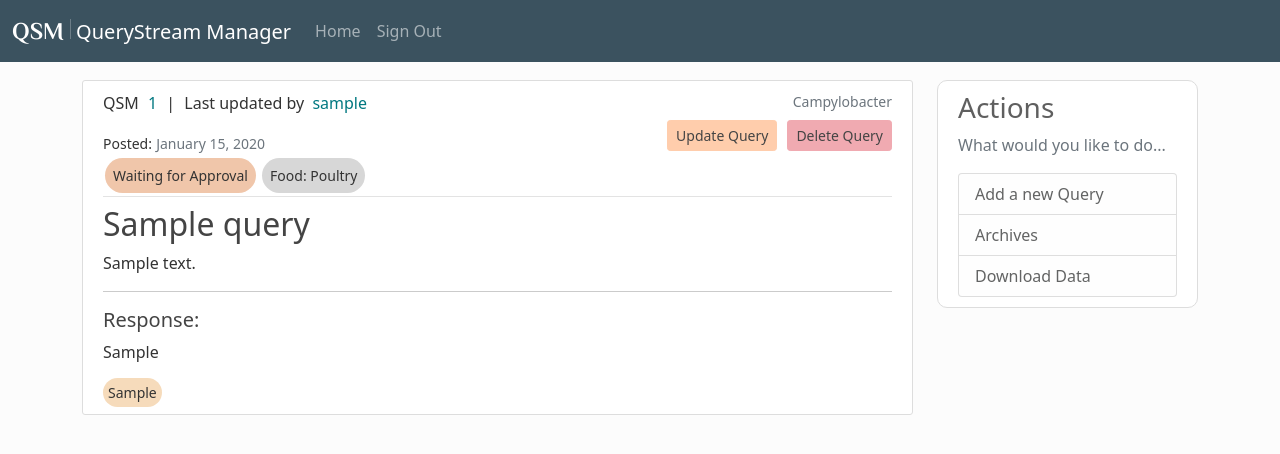
After one commit to BFSSI-Bioinformatics-Lab/cqt_customer_query_tool, a Django app: page /query/1/ in a window 1280 px wide. The commit adds this page. Shown: the top 454 px of the page. Run offline with Django 4.2, Linux system fonts and the light colour scheme; a user stored in the database is signed in; tables that the repository leaves empty hold one stand-in row (values such as "Sample post"); parts of the project's set-up code (start-up, migrations or seed data) failed here and were passed over; some libraries are stand-ins or nearby versions.

Commit message:
added quater option to model and detail+user page

```diff
--- a/api/models.py
+++ b/api/models.py
@@ -9,6 +9,14 @@ STATUS_CHOICES = (
     ('IN_PROGRESS', 'In Progress'),
     ('WAITING_FOR_APPROVAL', 'Waiting for Approval'),
     ('COMPLETED', 'Completed')
+)
+
+QUARTER = (
+    ('Q1', 'Q1'),
+    ('Q2', 'Q2'),
+    ('Q3', 'Q3'),
+    ('Q4', 'Q4'),
+    ('Not Applicable / Other', 'Not Applicable / Other')
 )
 
 PATHOGEN = (
@@ -66,6 +74,7 @@ class Query(models.Model):
 
     status = models.CharField(max_length=50, choices=STATUS_CHOICES, default='IN_PROGRESS')
     number_RDIMS = models.IntegerField(blank=True, null=True)
+    quarter = models.CharField(max_length=50, choices=QUARTER, default='Not Applicable / Other')
 
     date_input = models.DateTimeField(default=timezone.now)
     date_due = models.DateField(blank=True, null=True)
@@ -90,7 +99,7 @@ class Query(models.Model):
 
     affiliations = models.CharField(max_length=500, blank=True, null=True)
     query_redirected_to = models.CharField(max_length=500, blank=True, null=True)
-    additiona_information = models.TextField(null=True, blank=True)
+    additional_information = models.TextField(null=True, blank=True)
 
     updated = models.DateTimeField(auto_now=True)
     history = HistoricalRecords()
--- /dev/null
+++ b/query/templates/Query/detail_page.html
@@ -0,0 +1,89 @@
+{% extends "base.html" %}
+
+{% block content %}
+
+  <article class="media content-section">
+    <div class="media-body">
+      <div class="article-metadata ">
+        <div class="d-flex flex-row justify-content-between mb-2">
+          <div class="">
+{#            <a class="mr-3 d-flex flex-row align-items-center" style="color: #007880;"#}
+{#                href="{% url 'user_list' query.evaluator.username %}">{{ query.evaluator }}</a>#}
+            <p>QSM <span style="color: #007880; margin-left: 5px;">
+              {{ query.id }}</span>  <span style="margin: 0 5px">|</span>  Last updated by
+            <span style="color: #007880; margin-left: 4px;">{{ query.evaluator }}</span></p>
+            {% if query.date_input|date:'F d, Y' == query.updated|date:'F d, Y' %}
+              <div>
+                <small class="align-items-end font-weight-bold font-italic">
+                  Posted:</small>
+                <small class="text-muted  align-items-end" style="margin-right: 5px">
+                {{ query.date_input|date:'F d, Y' }}</small>
+              </div>
+            {% elif query.date_input|date:'F d, Y' != query.updated|date:'F d, Y' %}
+              <div>
+                <small class="align-items-end font-weight-bold font-italic">
+                  Posted:</small>
+                <small class="text-muted  align-items-end" style="margin-right: 5px">
+                {{ query.date_input|date:'F d, Y' }}</small>
+  {#              separator between dates#}
+                <small>|</small>
+                <small class="align-items-end font-weight-bold font-italic"
+                       style="margin-left: 5px"> Updated:</small>
+                <small class="text-muted  align-items-end">
+                {{ query.updated|date:'F d, Y' }}</small>
+              </div>
+
+            {% endif %}
+
+            <div class="mt-2">
+              {% if query.get_status_display == 'Completed' %}
+                <small class="article-footer bg-final status-bg">{{ query.get_status_display }}</small>
+              {% else %}
+                <small class="article-footer bg-progress status-bg">{{ query.get_status_display }}</small>
+              {% endif %}
+              {% if query.get_food_display == 'Beef' %}
+                <small class="article-footer bg-final status-bg"
+                >Food: {{ query.get_food_display }}</small>
+              {% else %}
+                <small class="article-footer bg-archived status-bg">Food: {{ query.get_food_display }}</small>
+              {% endif %}
+            </div>
+          </div>
+
+          <div>
+            <small class="text-muted d-flex flex-row justify-content-end">{{ query.pathogen }}</small>
+
+            <div class="d-flex flex-row justify-content-end mt-2 mb-2">
+              <a class="btn btn-orange btn-sm"
+                   href="#">Update Query</a>
+              <a class="btn btn-red btn-l-margin btn-sm"
+                   href="#">Delete Query</a>
+            </div>
+
+          </div>
+        </div>
+
+
+      </div>
+      <h2 class="article-title mt-2">{{ query.subject_line }}</h2>
+      <p class="article-content" style="overflow: auto;">{{ query.query_text }}</p>
+{#      <h4 class="article-content" style="overflow: auto;">Links:</h4>#}
+      <hr>
+      <h5>Response:</h5>
+      <p class="article-content" style="overflow: auto;">{{ query.query_response }}</p>
+
+      <small class="article-footer bg-yellow key-bg">{{ query.key_words }}</small>
+
+    </div>
+{#    {% if query.evaluator == user %}#}
+{#      <div style="margin-top: 20px;">#}
+{#        <a class="btn btn-green btn-sm"#}
+{#             href="{% url "query_update" pk=query.id%}">Update Query</a>#}
+{#        <a class="btn btn-red btn-l-margin btn-sm"#}
+{#             href="{% url "query_delete" pk=query.id%}">Delete Query</a>#}
+{#      </div>#}
+{#    {% endif %}#}
+
+  </article>
+
+{% endblock content %}
--- a/query/urls.py
+++ b/query/urls.py
@@ -4,8 +4,8 @@ from . import views
 
 urlpatterns = [
     path('', views.QueryView.as_view(), name='home_page'),
-#     path('user/<str:username>', views.UserListView.as_view(), name='user_list'),
-#     path('entry/<int:pk>/', views.EntryDetailView.as_view(), name='entry_detail'),
+    path('user/<str:username>', views.UserListView.as_view(), name='user_list'),
+    path('query/<int:pk>/', views.QueryDetailView.as_view(), name='query_detail'),
 #     path('entry/new/', views.EntryCreateView.as_view(), name='entry_create'),
 #     path('entry/<int:pk>/update/', views.EntryUpdateView.as_view(), name='entry_update'),
 #     path('entry/<int:pk>/delete/', views.EntryDeleteView.as_view(), name='entry_delete'),
--- a/query/views.py
+++ b/query/views.py
@@ -20,3 +20,18 @@ class QueryView(LoginRequiredMixin, ListView):
     # paginate_by = 10
 #     order entries from newest to oldest
     ordering = ['-updated']
+
+class UserListView(LoginRequiredMixin, ListView):
+    model = Query
+    template_name = 'Query/user_query.html'
+    context_object_name = 'queries'
+    paginate_by = 4
+
+    def get_queryset(self):
+        user = get_object_or_404(User, username=self.kwargs.get('username'))
+        return Query.objects.filter(evaluator=user).order_by('-updated')
+
+class QueryDetailView(LoginRequiredMixin, DetailView):
+    model = Query
+    template_name = 'Query/detail_page.html'
+    context_object_name = 'query'
```
Also changed, not shown: query/templates/Query/home_page.html (+43 -36 lines), query/templates/Query/user_query.html (added, +58 -0 lines), api/migrations/0004_rename_additiona_information_historicalquery_additional_information_and_more.py (added).
